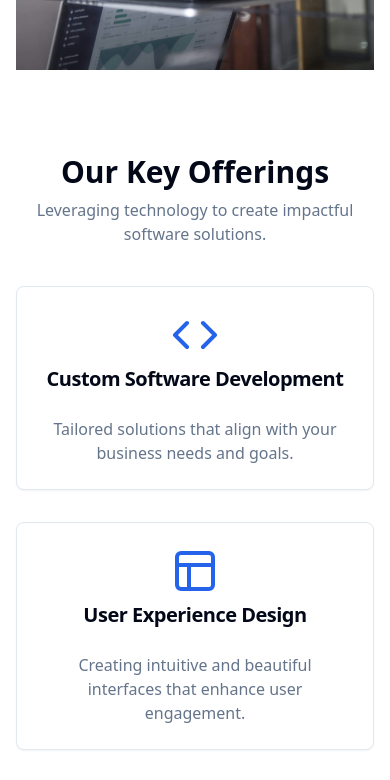
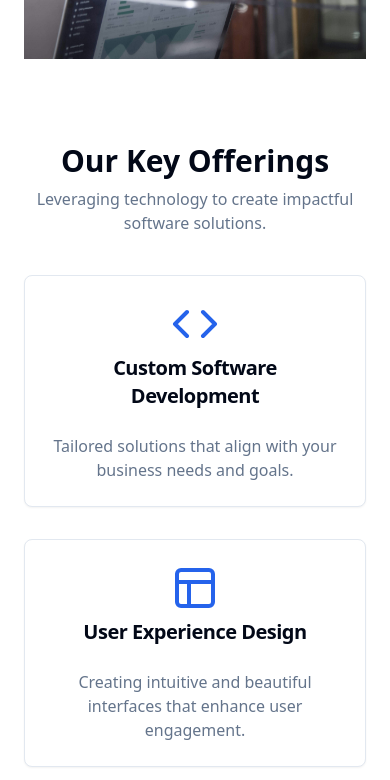
Before and after one commit to Mehdi-Salehii/Quantom_Byte_Project, a Next.js app: page / in a window 390 px wide. Shown: the part 688-1468 px from the top of the page. Built offline with nearby package versions, Linux system fonts and the light colour scheme; no server answers.

Commit message:
changed padding and whitespace on layout

```diff
--- a/app/layout.tsx
+++ b/app/layout.tsx
@@ -35,7 +35,7 @@ export default function RootLayout({
           <body className="flex min-h-svh flex-col overflow-x-hidden transition-colors duration-300">
             <ThemeProvider attribute="class" defaultTheme="system">
               <Header />
-              <main className="flex-grow">{children}</main>
+              <main className="flex-grow px-2">{children}</main>
               <Toaster />
               <Footer />
             </ThemeProvider>
--- a/components/OutgoingTicketsLoader.tsx
+++ b/components/OutgoingTicketsLoader.tsx
@@ -3,7 +3,7 @@ import { Skeleton } from "./ui/skeleton"
 
 export default function OutgoingTicketsLoader() {
   return (
-    <div className="lg:8/12 mx-auto mt-10 grid px-1 xsm:w-11/12 sm:w-10/12 sm:px-3 md:w-9/12 lg:px-6 xl:w-8/12 2xl:w-7/12">
+    <div className="lg:8/12 mx-auto mt-10 grid xsm:w-11/12 sm:w-10/12 sm:px-3 md:w-9/12 lg:px-6 xl:w-8/12 2xl:w-7/12">
       <div className="col-span-full col-start-1 col-end-[2]">
         <div className="mb-8 text-center">
           <Skeleton className="mx-auto h-6 w-1/2 sm:w-40" />
```
